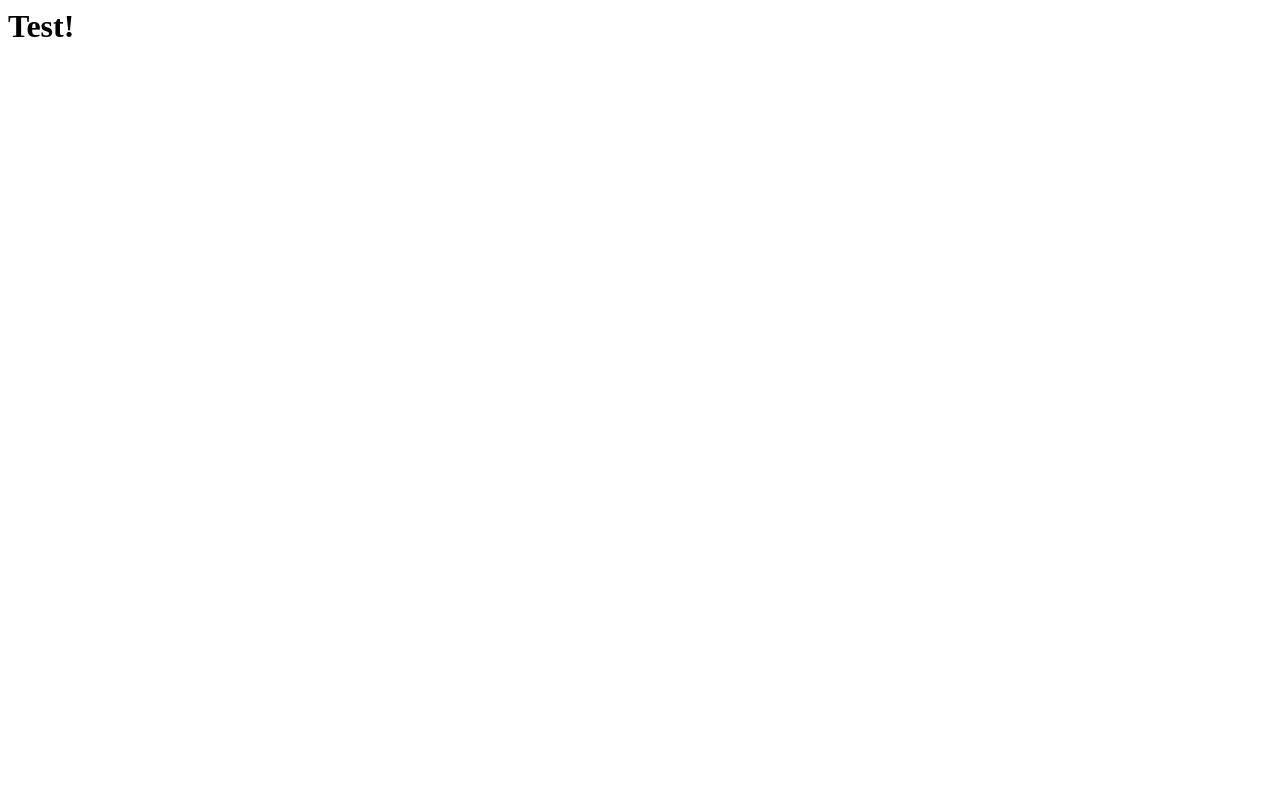
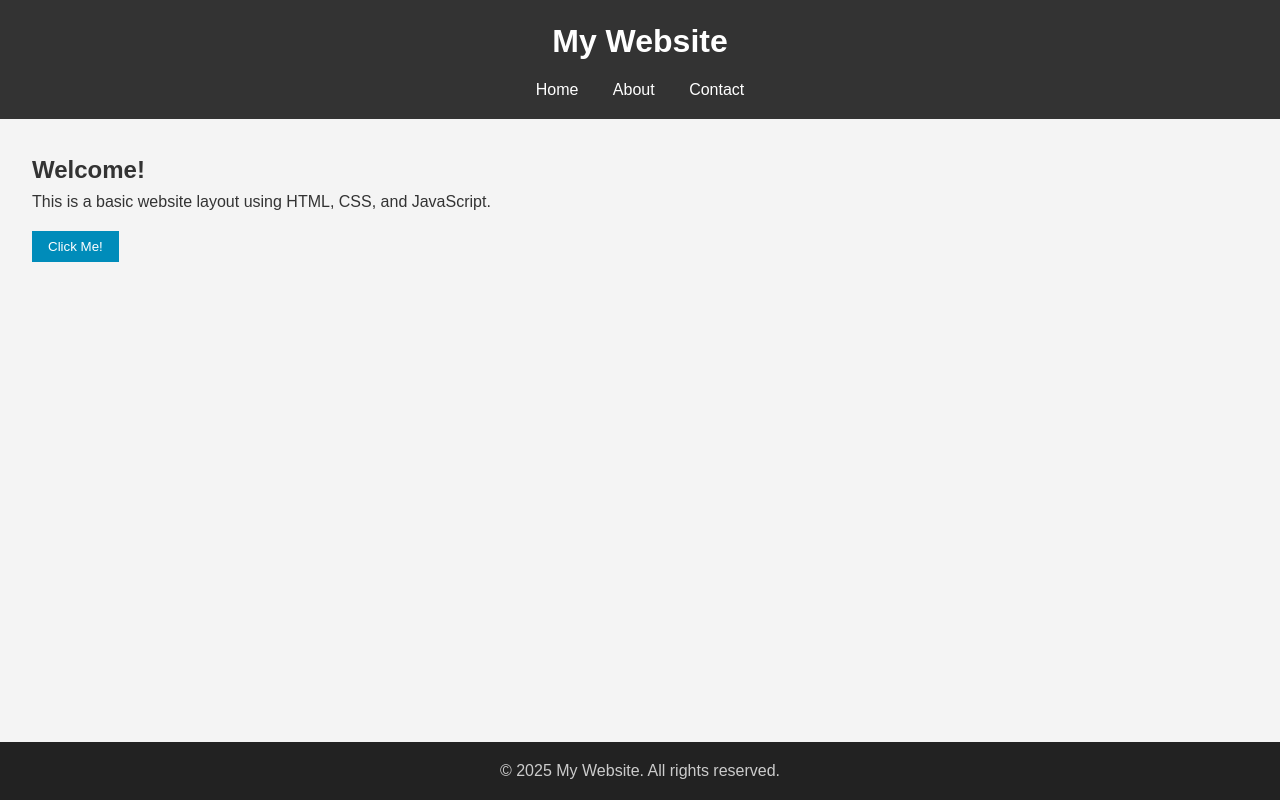
Before and after one commit to M-Caesar/TestWebsite, a plain HTML site: page index.html in a window 1280 px wide. Drawn offline with Linux system fonts and the light colour scheme.

Commit message:
template code

```diff
--- a/index.html
+++ b/index.html
@@ -1 +1,36 @@
-<h1>Test!</h1>
+<!DOCTYPE html>
+<html lang="en">
+<head>
+  <meta charset="UTF-8" />
+  <meta name="viewport" content="width=device-width, initial-scale=1.0" />
+  <title>Basic Website</title>
+  <link rel="stylesheet" href="styles.css" />
+</head>
+<body>
+  <header>
+    <h1>My Website</h1>
+    <nav>
+      <ul id="nav-links">
+        <li><a href="#">Home</a></li>
+        <li><a href="#">About</a></li>
+        <li><a href="#">Contact</a></li>
+      </ul>
+    </nav>
+  </header>
+
+  <main>
+    <section>
+      <h2>Welcome!</h2>
+      <p>This is a basic website layout using HTML, CSS, and JavaScript.</p>
+      <button id="clickMeBtn">Click Me!</button>
+      <p id="messageArea"></p>
+    </section>
+  </main>
+
+  <footer>
+    <p>&copy; 2025 My Website. All rights reserved.</p>
+  </footer>
+
+  <script src="script.js"></script>
+</body>
+</html>
--- /dev/null
+++ b/script.js
@@ -0,0 +1,4 @@
+document.getElementById("clickMeBtn").addEventListener("click", function () {
+    const msgArea = document.getElementById("messageArea");
+    msgArea.textContent = "Thanks for clicking!";
+  });
--- /dev/null
+++ b/styles.css
@@ -0,0 +1,64 @@
+/* Basic Reset and Styling */
+* {
+    margin: 0;
+    padding: 0;
+    box-sizing: border-box;
+  }
+
+  body {
+    font-family: Arial, sans-serif;
+    line-height: 1.6;
+    background-color: #f4f4f4;
+    color: #333;
+    padding: 0;
+    margin: 0;
+  }
+
+  header {
+    background-color: #333;
+    color: #fff;
+    padding: 1rem 2rem;
+    text-align: center;
+  }
+
+  nav ul {
+    list-style: none;
+    margin-top: 10px;
+  }
+
+  nav ul li {
+    display: inline;
+    margin: 0 15px;
+  }
+
+  nav ul li a {
+    color: #fff;
+    text-decoration: none;
+  }
+
+  main {
+    padding: 2rem;
+  }
+
+  button {
+    padding: 0.5rem 1rem;
+    background-color: #008cba;
+    border: none;
+    color: white;
+    cursor: pointer;
+    margin-top: 1rem;
+  }
+
+  button:hover {
+    background-color: #005f5f;
+  }
+
+  footer {
+    background-color: #222;
+    color: #ccc;
+    text-align: center;
+    padding: 1rem;
+    position: fixed;
+    bottom: 0;
+    width: 100%;
+  }
```
